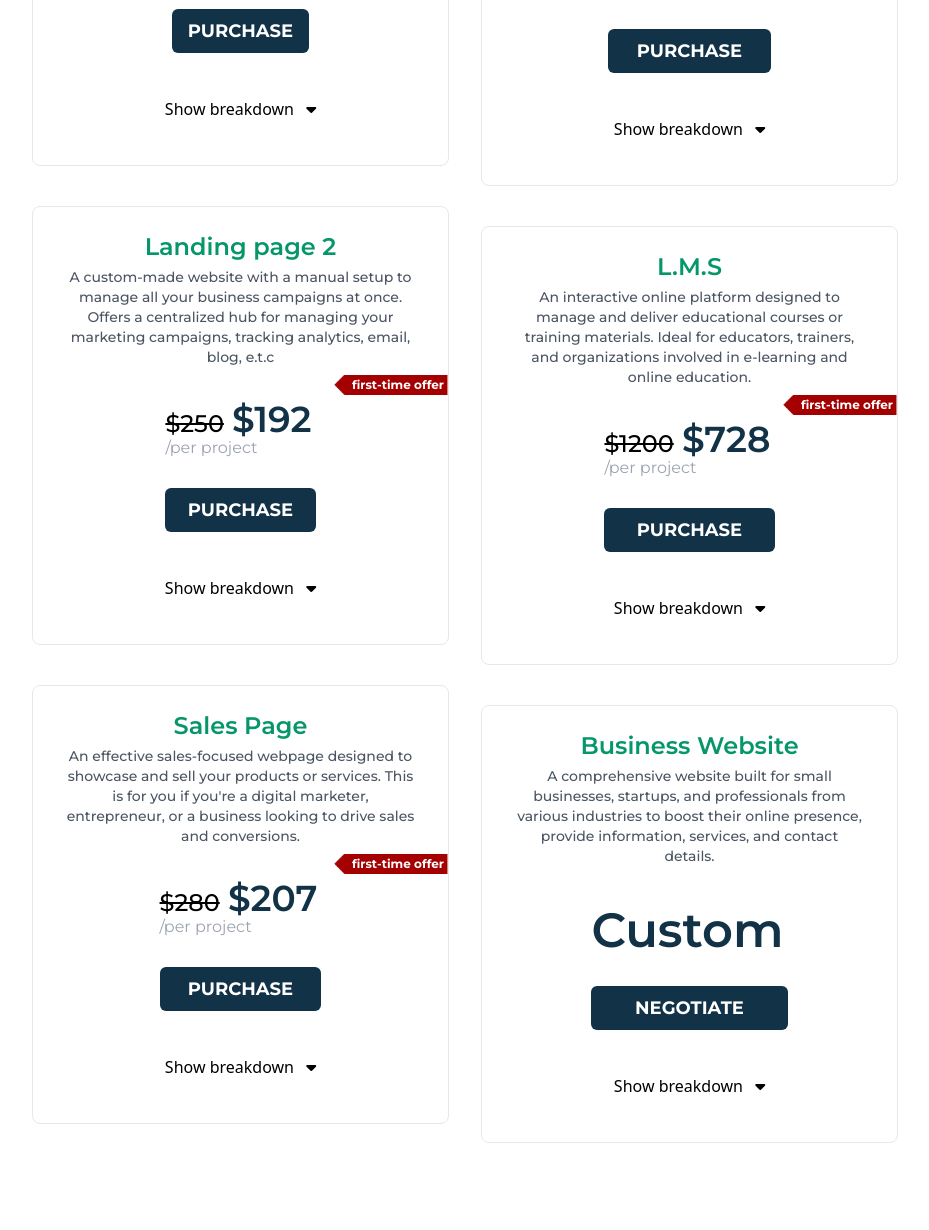
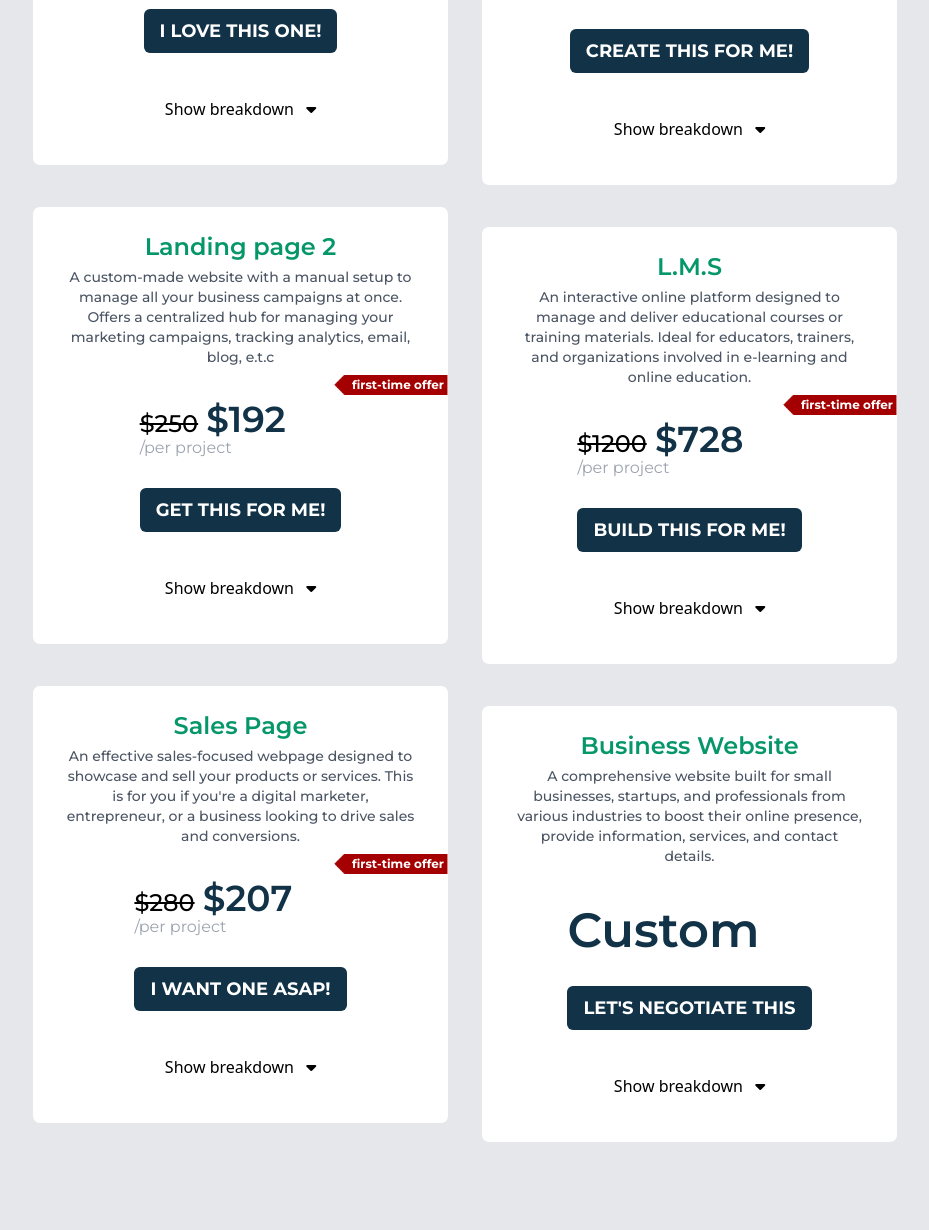
Before and after one commit to drisaden/brand, a plain HTML site: page pricing.html in a window 1280 px wide. Shown: the part 501-1731 px from the top of the page, without its empty margins (175-1104 px from the left). Drawn offline with nearby package versions, Linux system fonts and the light colour scheme; a script that the page names is missing.

Commit message:
cta button restructured

```diff
--- a/pricing.html
+++ b/pricing.html
@@ -130,14 +130,14 @@
     <main class="flex flex-wrap">
 
         <!-- web-design section -->
-        <section class="my-10 px-5">
-            <div class="lg:text-center">
+        <section class="py-10 px-5 bg-gray-200">
+            <div class="md:text-center">
                 <h1 class="mt-2 text-4xl tx-mont leading-8 font-bold tracking-wide">
                     Web Design
                 </h1>
                 <div class="bar h-1 w-28 bg-diamond-3 mt-2 mb-10 sm:mx-4 md:mx-auto relative rounded-full">
                 </div>
-                <p class="mt-4 max-w-3xl text-lg tx-lg text-gray-700 lg:mx-auto">
+                <p class="mt-4 max-w-3xl text-lg tx-lg text-gray-700 md:mx-auto md:text-center">
                     Here are my services under web design and development. Feel free to pick the project you want and let me get it done for you as soon as possible:
                 </p>
             </div>
@@ -161,7 +161,7 @@
                                 class="tx-mont font-bold text-xs text-white p-1 pl-5 m-2  block absolute top-48 md:top-40 -right-2 text-center bg-cover bg-no-repeat bg-center"
                                 style="background-image: url('./assets/images/label.png')">first-time offer</small>
                             <a href="" target="_blank"
-                                class="text-lg font-bold block text-white bg-blue-500 py-2 px-4 mt-8 mb-5 text-center rounded-md hover:bg-blue-600 transition duration-300 ease-in-out">PURCHASE</a>
+                                class="text-lg font-bold block text-white bg-blue-500 py-2 px-4 mt-8 mb-5 text-center rounded-md hover:bg-blue-600 transition duration-300 ease-in-out">I LOVE THIS ONE!</a>
                         </div>
                     </div>
 
@@ -234,7 +234,7 @@
                                 class="tx-mont font-bold text-xs text-white p-1 pl-5 m-2  block absolute top-48 md:top-40 -right-2 text-center bg-cover bg-no-repeat bg-center"
                                 style="background-image: url('./assets/images/label.png')">first-time offer</small>
                             <a href="" target="_blank"
-                                class="text-lg font-bold block text-white bg-blue-500 py-2 px-4 mt-8 mb-5 text-center rounded-md hover:bg-blue-600 transition duration-300 ease-in-out">PURCHASE</a>
+                                class="text-lg font-bold block text-white bg-blue-500 py-2 px-4 mt-8 mb-5 text-center rounded-md hover:bg-blue-600 transition duration-300 ease-in-out">GET THIS FOR ME!</a>
                         </div>
                     </div>
 
@@ -311,7 +311,7 @@
                                     class="tx-mont font-bold text-xs text-white p-1 pl-5 m-2  block absolute top-48 md:top-40 -right-2 text-center bg-cover bg-no-repeat bg-center"
                                     style="background-image: url('./assets/images/label.png')">first-time offer</small>
                                 <a href="" target="_blank"
-                                    class="text-lg font-bold block text-white bg-blue-500 py-2 px-4 mt-8 mb-5 text-center rounded-md hover:bg-blue-600 transition duration-300 ease-in-out">PURCHASE</a>
+                                    class="text-lg font-bold block text-white bg-blue-500 py-2 px-4 mt-8 mb-5 text-center rounded-md hover:bg-blue-600 transition duration-300 ease-in-out">I WANT ONE ASAP!</a>
                             </div>
                         </div>
 
@@ -388,7 +388,7 @@
                                 <small class="tx-mont font-bold text-xs text-white p-1 pl-5 m-2  block absolute top-48 md:top-40 -right-2 text-center bg-cover bg-no-repeat bg-center"
                                     style="background-image: url('./assets/images/label.png')">first-time offer</small>
                                 <a href="" target="_blank"
-                                    class="text-lg font-bold block text-white bg-blue-500 py-2 px-4 mt-8 mb-5 text-center rounded-md hover:bg-blue-600 transition duration-300 ease-in-out">PURCHASE</a>
+                                    class="text-lg font-bold block text-white bg-blue-500 py-2 px-4 mt-8 mb-5 text-center rounded-md hover:bg-blue-600 transition duration-300 ease-in-out">CREATE THIS FOR ME!</a>
                             </div>
                         </div>
 
@@ -460,7 +460,7 @@
                                     class="tx-mont font-bold text-xs text-white p-1 pl-5 m-2  block absolute top-48 md:top-40 -right-2 text-center bg-cover bg-no-repeat bg-center"
                                     style="background-image: url('./assets/images/label.png')">first-time offer</small>
                                 <a href="" target="_blank"
-                                    class="text-lg font-bold block text-white bg-blue-500 py-2 px-4 mt-8 mb-5 text-center rounded-md hover:bg-blue-600 transition duration-300 ease-in-out">PURCHASE</a>
+                                    class="text-lg font-bold block text-white bg-blue-500 py-2 px-4 mt-8 mb-5 text-center rounded-md hover:bg-blue-600 transition duration-300 ease-in-out">BUILD THIS FOR ME!</a>
                             </div>
                         </div>
 
@@ -527,7 +527,7 @@
                         <div class="mt-9">
                             <span class="inline-block font-extrabold tx-2xl tx-diamond text-5xl mr-1">Custom</span>
                             <a href="" target="_blank"
-                                class="text-lg font-bold block text-white bg-blue-500 py-2 px-4 mt-8 mb-5 text-center rounded-md hover:bg-blue-600 transition duration-300 ease-in-out">NEGOTIATE</a>
+                                class="text-lg font-bold block text-white bg-blue-500 py-2 px-4 mt-8 mb-5 text-center rounded-md hover:bg-blue-600 transition duration-300 ease-in-out">LET'S NEGOTIATE THIS</a>
                         </div>
                     </div>
 
```
